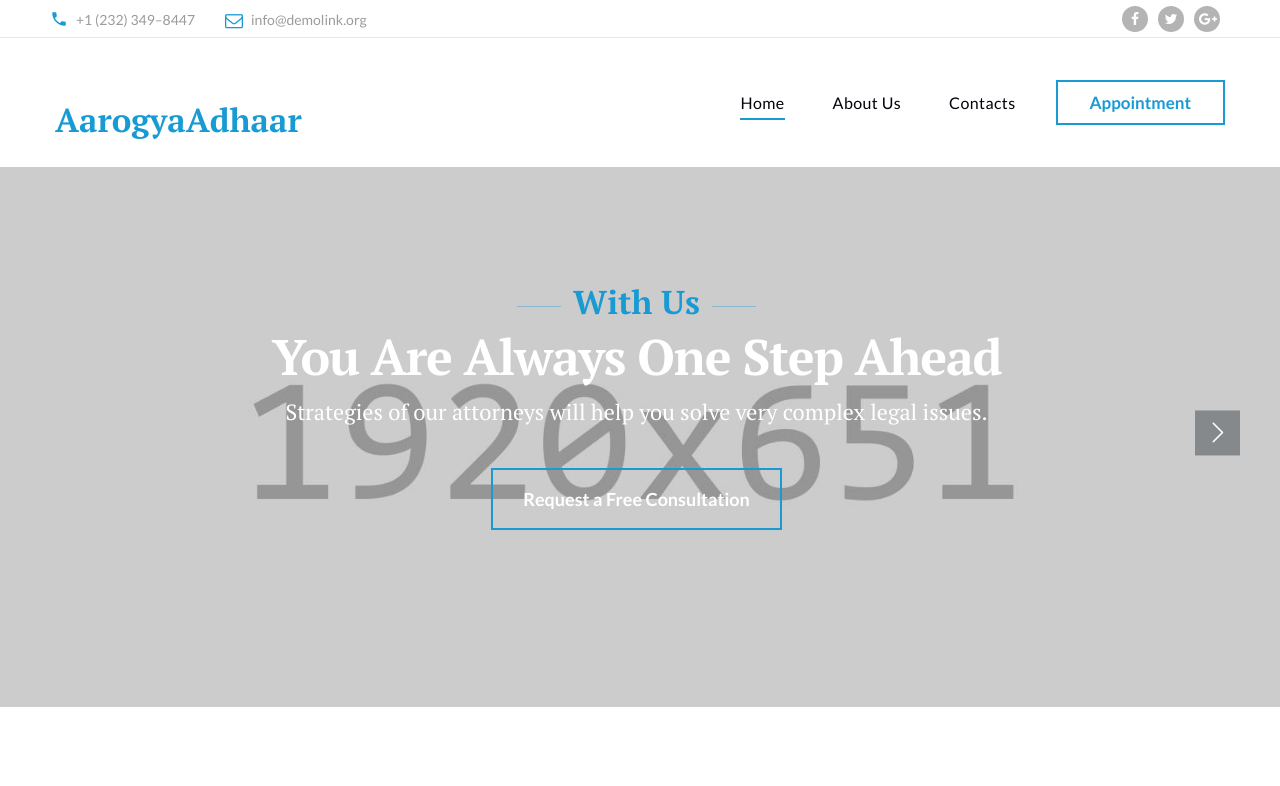
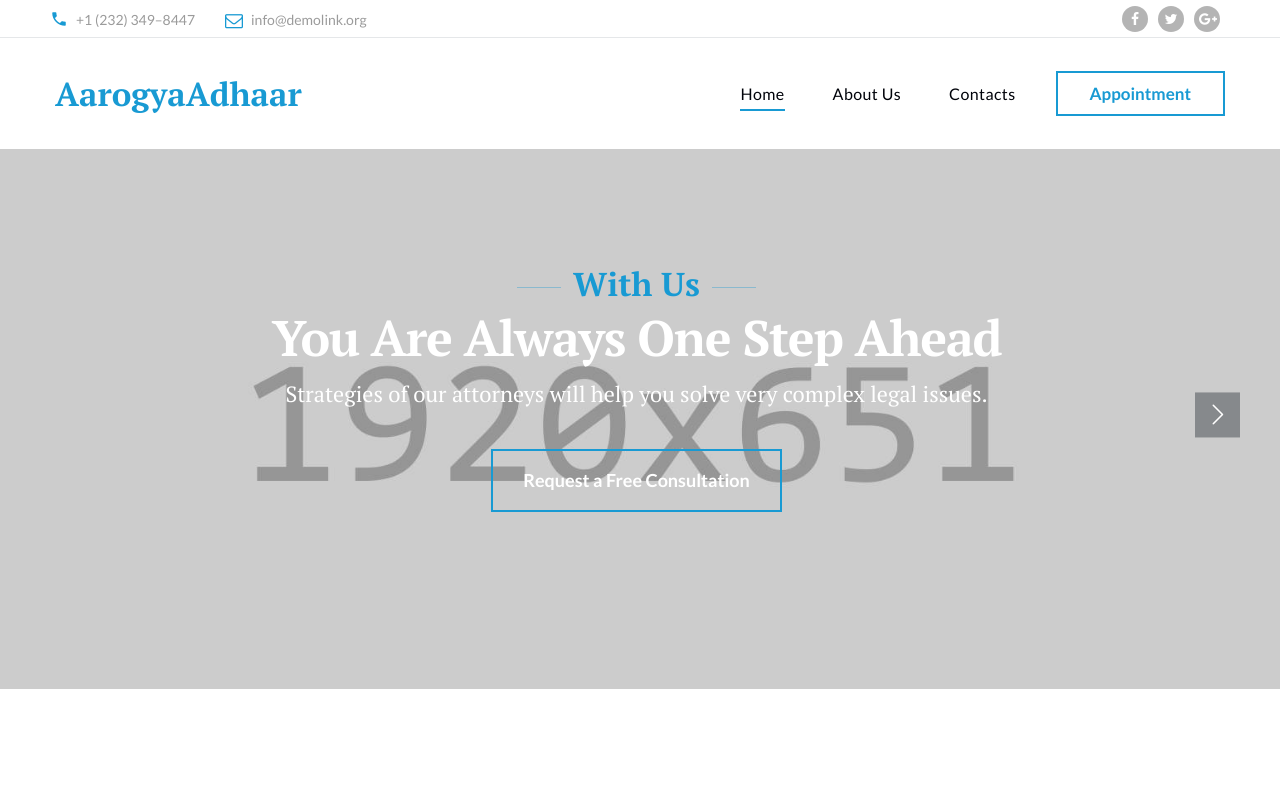
Before and after one commit to ShoaibJPatel/ShoaibJPatel.github.io, a plain HTML site: page index.html in a window 1280 px wide. Shown: the top 786 px of the page. Drawn offline with Linux system fonts and the light colour scheme.

Commit message:
logo change

```diff
--- a/index.html
+++ b/index.html
@@ -64,7 +64,7 @@
                   <button class="rd-navbar-toggle" data-rd-navbar-toggle=".rd-navbar-nav-wrap">
                     <span></span>
                   </button>
-                  <h3 class="rd-navbar-brand brand medium text-primary">AarogyaAdhaar</h3>
+                  <h3 class="rd-navbar-brand brand medium text-primary mt-0">AarogyaAdhaar</h3>
                   <!-- <a class="rd-navbar-brand brand" href="index.html">
                     <img src="" alt="" width="143" height="27"/>
                   </a> -->
```
